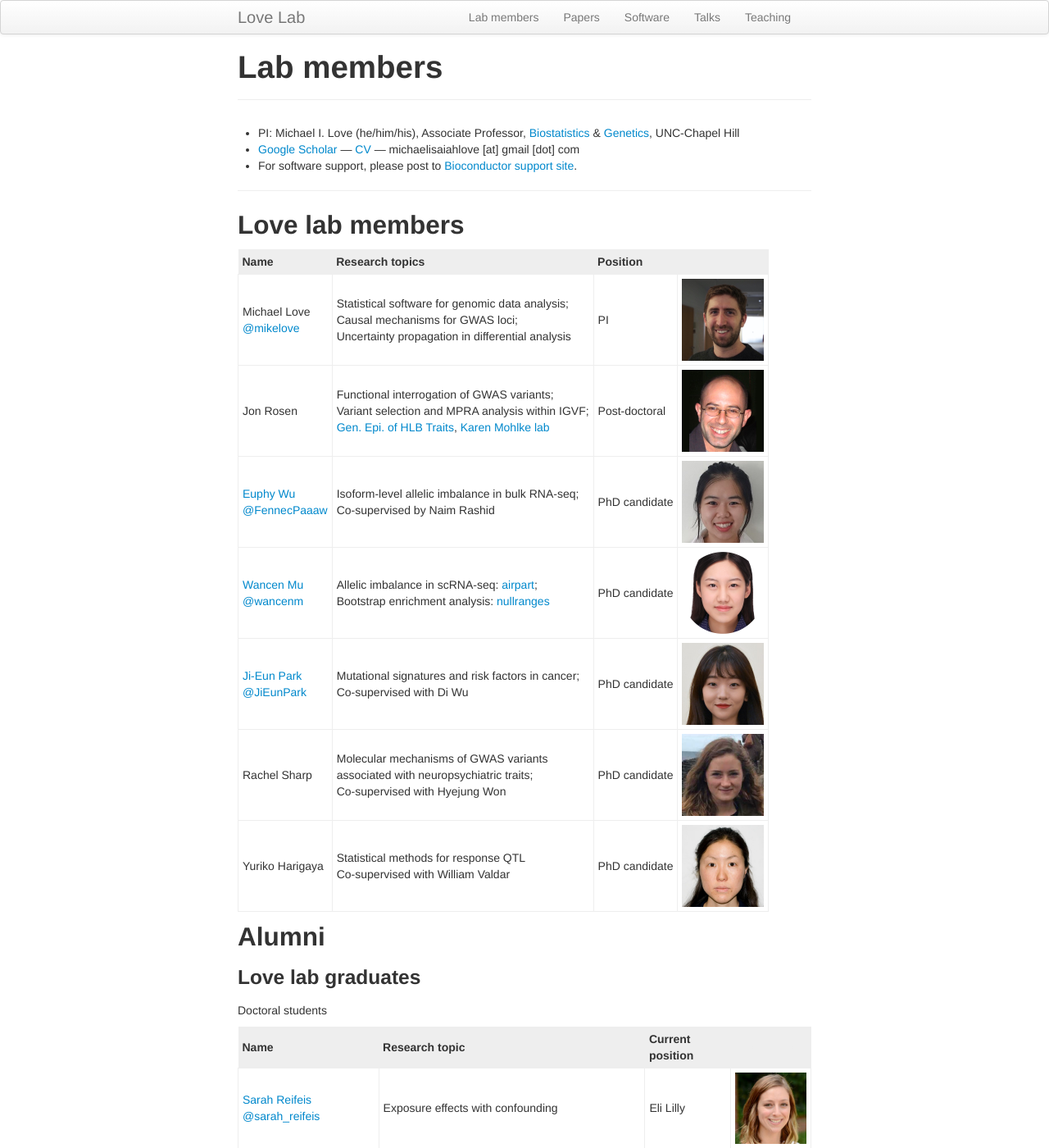
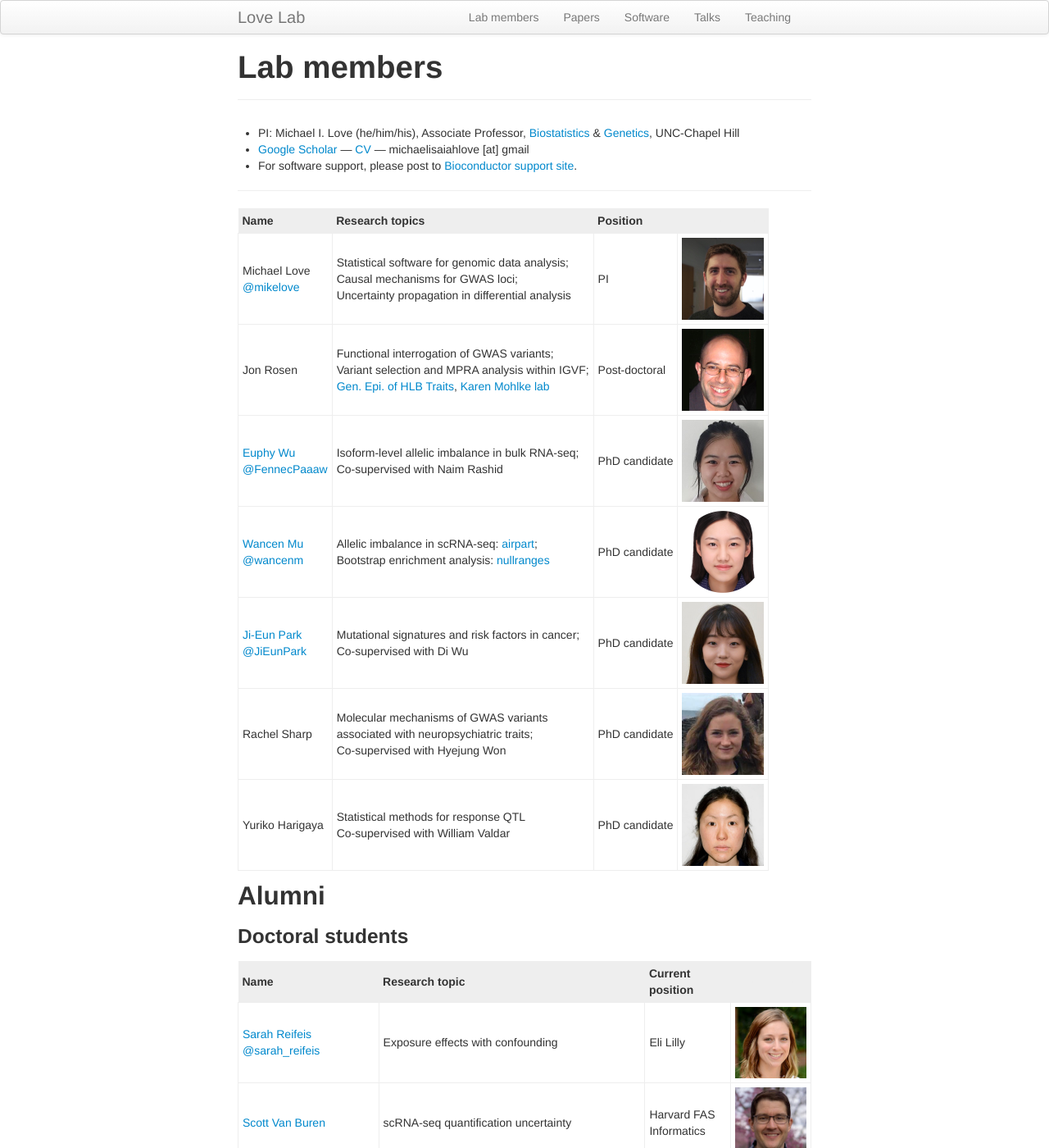
Before and after one commit to mikelove/mikelove.github.io, a Jekyll site: the page built from pages/lab.md, in a window 1280 px wide and 1400 px high. Shown: the whole window at 82% size. Built offline with Jekyll 4.4.1, drawn with Linux system fonts in a browser that asks for light colours.

Commit message:
tweaking lab member layout

```diff
--- a/pages/lab.md
+++ b/pages/lab.md
@@ -27,18 +27,16 @@ td{
 UNC-Chapel Hill
 * [Google Scholar](https://scholar.google.com/citations?user=vzXv764AAAAJ) ---
 [CV](../assets/michael_love_cv.pdf)
---- michaelisaiahlove [at] gmail [dot] com
+--- michaelisaiahlove [at] gmail
 * For software support, please post to [Bioconductor support site](https://support.bioconductor.org).
 
 ---
 
-## Love lab members
-
-| Name | Research topics | Position | |
+| Name | Research topics | Position | <font color="#EEEEEE">~~~~~~~~~~</font> |
 | :--- | :---- | :---- |
 | Michael Love <br> [@mikelove](http://twitter.com/mikelove) | Statistical software for genomic data analysis; <br> Causal mechanisms for GWAS loci; <br> Uncertainty propagation in differential analysis  | PI | <img width="100" src="../assets/michaellove.jpg"> |
 | Jon Rosen | Functional interrogation of GWAS variants; <br> Variant selection and MPRA analysis within IGVF; <br> [Gen. Epi. of HLB Traits](https://hlbgenepit32.web.unc.edu/), [Karen Mohlke lab](https://mohlke.web.unc.edu/)  | Post-doctoral | <img width="100" src="../assets/jonrosen.jpg"> |
-| [Euphy Wu](https://www.linkedin.com/in/euphy-wu-09b14383) <br> [@FennecPaaaw](https://twitter.com/FennecPaaaw) | Isoform-level allelic imbalance in bulk RNA-seq; <br> Co-supervised by Naim Rashid | PhD candidate | <img width="100" src="../assets/euphywu.jpg"> |
+| [Euphy Wu](https://www.linkedin.com/in/euphy-wu-09b14383) <br> [@FennecPaaaw](https://twitter.com/FennecPaaaw) | Isoform-level allelic imbalance in bulk RNA-seq; <br> Co-supervised with Naim Rashid | PhD candidate | <img width="100" src="../assets/euphywu.jpg"> |
 | [Wancen Mu](https://scholar.google.com/citations?user=mw7wEcsAAAAJ&hl=en) <br> [@wancenm](https://twitter.com/wancenm?lang=en) | Allelic imbalance in scRNA-seq: [airpart](https://bioconductor.org/packages/airpart); <br> Bootstrap enrichment analysis: [nullranges](https://bioconductor.org/packages/nullranges) | PhD candidate | <img width="100" src="../assets/wancenmu.jpg"> |
 | [Ji-Eun Park](https://www.linkedin.com/in/ji-eun-park) <br> [@JiEunPark](https://twitter.com/_JiEun_Park_) | Mutational signatures and risk factors in cancer; <br> Co-supervised with Di Wu | PhD candidate | <img width="100" src="../assets/ji-eunpark.jpg"> |
 | Rachel Sharp | Molecular mechanisms of GWAS variants <br> associated with neuropsychiatric traits; <br> Co-supervised with Hyejung Won | PhD candidate | <img width="100" src="../assets/rachelsharp.jpg"> |
@@ -47,9 +45,7 @@ UNC-Chapel Hill
 
 ## Alumni
 
-### Love lab graduates
-
-Doctoral students
+### Doctoral students
 
 | Name | Research topic | Current position | <font color="#EEEEEE">~~~~~~~~~~</font> |
 | :--- | :---- | :---- | :---- |
@@ -59,7 +55,7 @@ Doctoral students
 | [Sean McCabe](https://mccabes292.github.io/) [@SeanMcCabeBIOS](https://twitter.com/SeanMcCabeBIOS) | Multi-omics visualization: [movie](https://github.com/mccabes292/movie); LDA of isoforms: [actor](https://github.com/mccabes292/actor) | Postdoc in Lin lab | <img width="100" src="../assets/seanmccabe.png"> |
 | [Anqi Zhu](https://azhu513.github.io) <br> [@anqiz91](https://twitter.com/anqiz91) | Differential analysis in RNA-seq; Developed [apeglm](http://bioconductor.org/packages/apeglm), [swish](http://bioconductor.org/packages/fishpond), [mrlocus](https://mikelove.github.io/mrlocus) | Genentech | <img width="100" src="../assets/anqizhu.png"> |
 
-Masters and bachelors students
+### Masters and bachelors students
 
 | Name | Research topic | Current position | <font color="#EEEEEE">~~~~~~~~~~</font> |
 | :--- | :---- | :---- | :---- |
@@ -68,7 +64,7 @@ Masters and bachelors students
 
 ## Collaborators
 
-| Name | Research topic | Current position &nbsp; &nbsp; &nbsp; | |
+| Name | Research topic | Current position | <font color="#EEEEEE">~~~~~~~~~~</font> |
 | :--- | :---- | :---- | :---- |
 | Achal Patel | Breast cancer TWAS | Troester lab member | <img width="100" src="../assets/achalpatel.jpg"> |
 | Amanda Tapia | Colocalization of QTL and GWAS | Li lab member | <img width="100" src="../assets/amandatapia.jpg"> |
@@ -79,7 +75,7 @@ Masters and bachelors students
 
 (Current or former students from other labs that have contributed to Love Lab research)
 
-| Name | Research topic | School (lab) | |
+| Name | Research topic | School (lab) | <font color="#EEEEEE">~~~~~~~~~~</font> |
 | :--- | :---- | :---- | :---- |
 | [Anna A. Monaco](https://de.linkedin.com/in/anna-alessandra-monaco-a01623141) <br> [@AnnaAMonaco](https://twitter.com/AnnaAMonaco) | Molecular Biology/Genetics/Evo-Devo | Robert Zinzen (Berlin) | <img width="100" src="../assets/annaamonaco.jpg"> |
 | [Noor P. Singh](https://noorpratap.netlify.app/) <br> [@pratapnoor](https://twitter.com/pratapnoor) | Statistical methods for RNA-seq | UMD (Patro) | <img width="100" src="../assets/noorpratapsingh.jpg"> |
```
